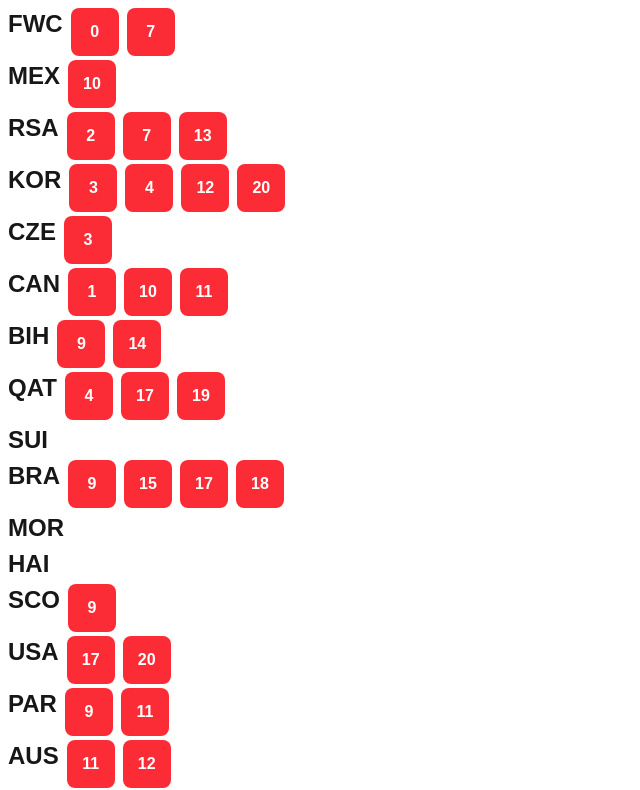
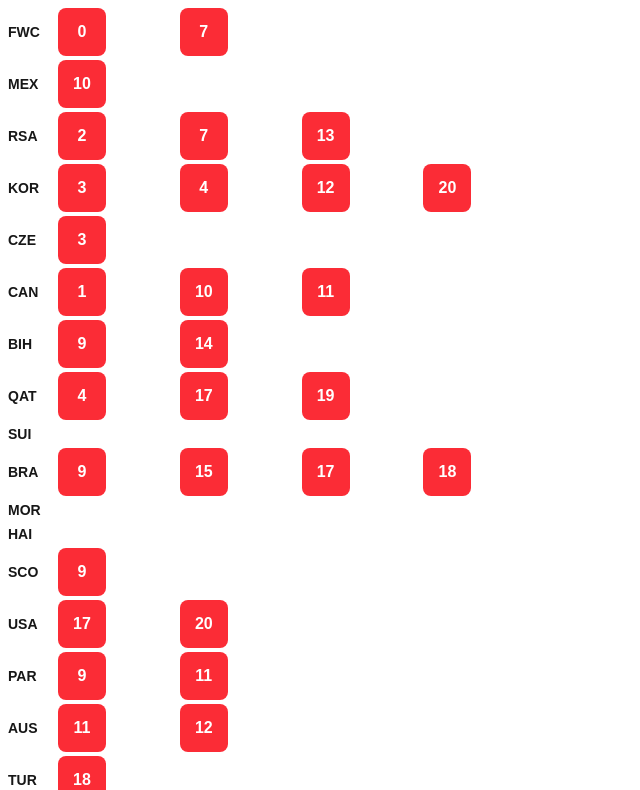
Before and after one commit to bokonastovski/world-cup-sticker, a Next.js app: page / in a window 1280 px wide. Shown: the top 790 px of the page, without its empty margins (0-640 px from the left). Built offline with nearby package versions, Linux system fonts and the light colour scheme.

Commit message:
asdasdasd

```diff
--- a/src/app/page.tsx
+++ b/src/app/page.tsx
@@ -30,9 +30,12 @@ export default function Home() {
   return (
     <main className="p-2">
       {Object.entries(teams).map(([team, stickers]) => (
-        <div key={team} className="mb-1">
-          <div className="flex flex-wrap gap-2">
-            <h2 className="text-2xl font-bold">{team}</h2>
+        <div key={team} className="grid grid-cols-[50px_1fr] items-center mb-1">
+          {/* Team label */}
+          <h2 className="text-sm font-bold">{team}</h2>
+
+          {/* Stickers grid */}
+          <div className="grid grid-cols-10 gap-1">
             {stickers.map((sticker) => {
               const uniqueId = Number(`${team.charCodeAt(0)}${sticker}`);
 
```
